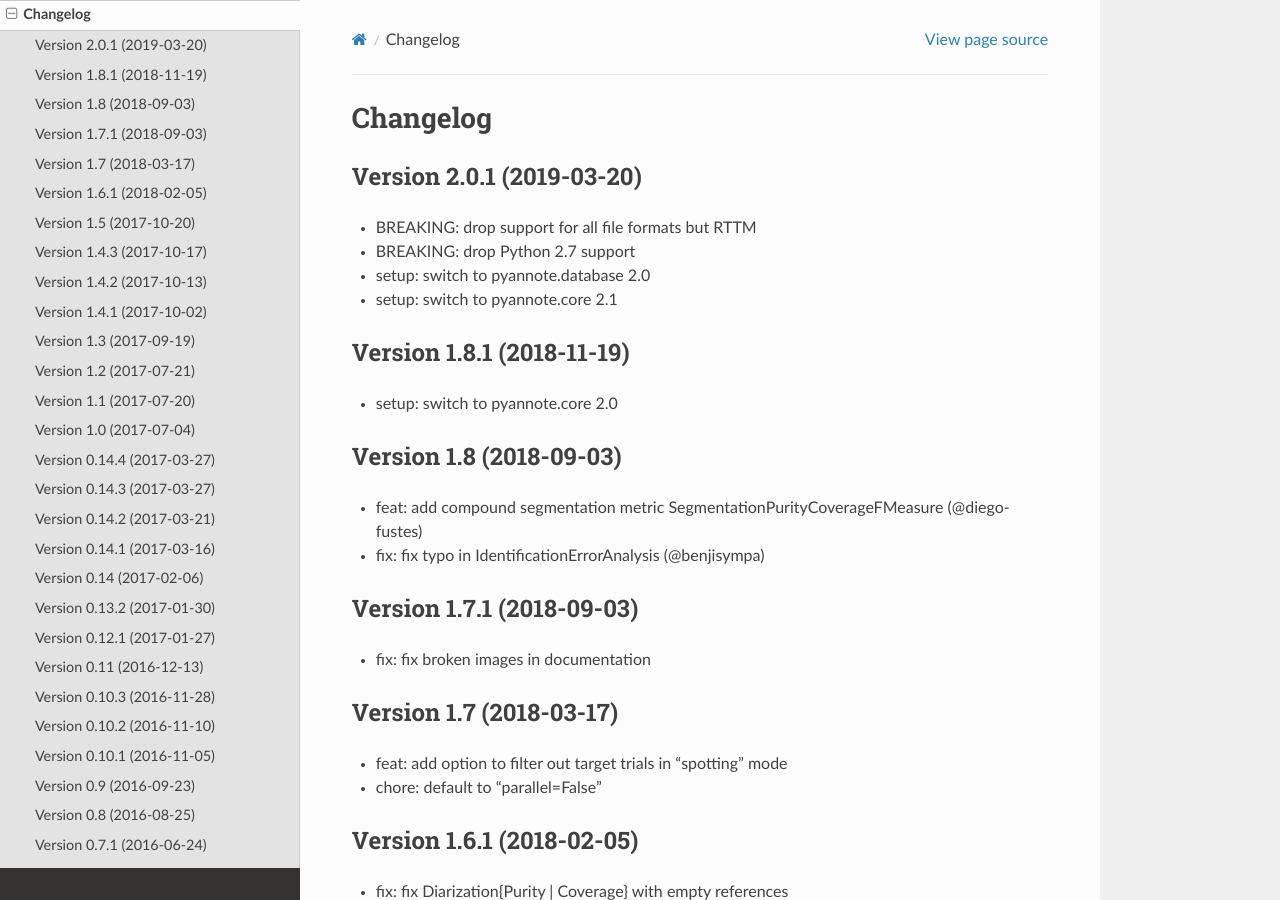
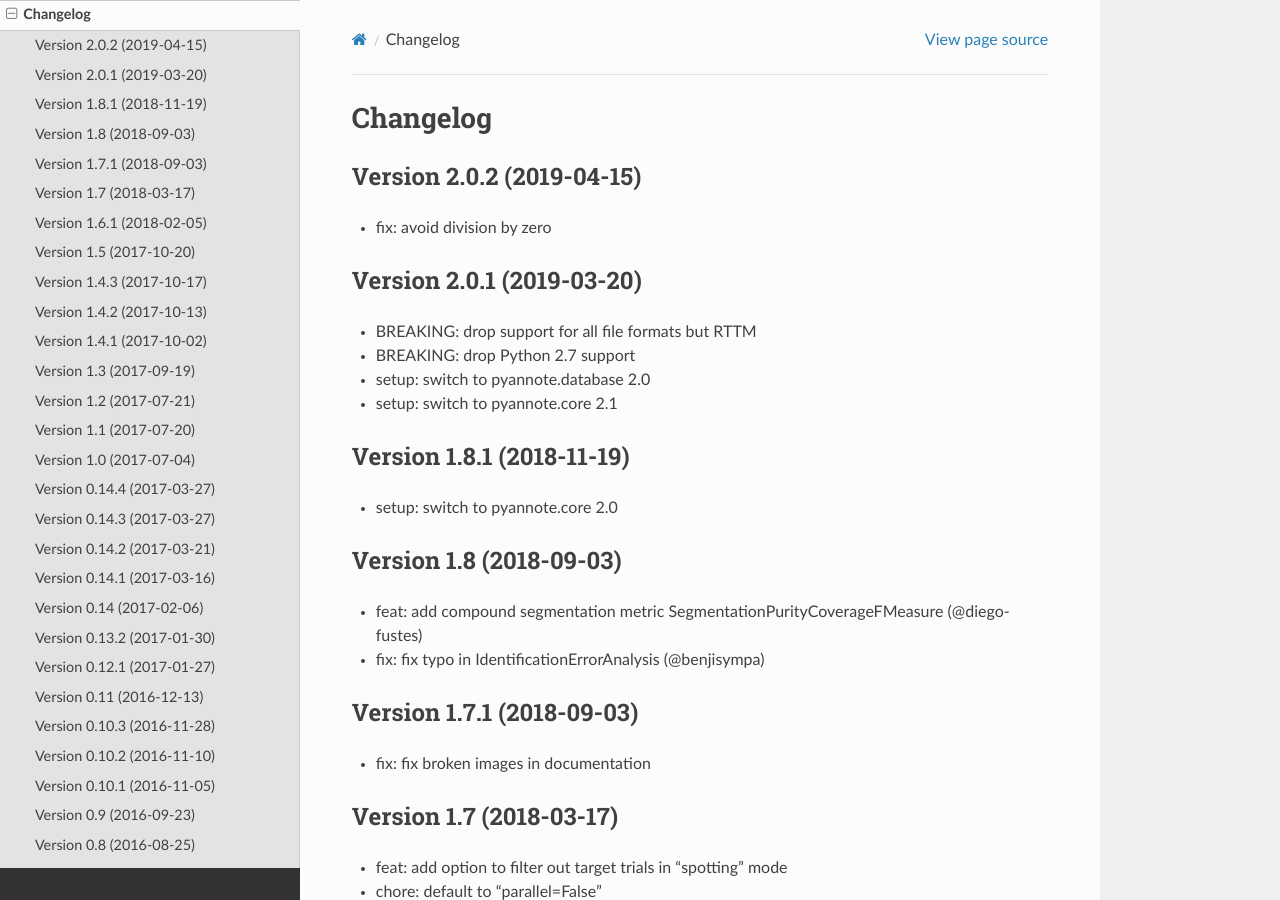
Before and after one commit to pyannote/pyannote-metrics, a Sphinx documentation site: the page built from docs/source/changelog.rst, in a window 1280 px wide and 900 px high. Built offline with Sphinx 7.4.7 and the Read the Docs theme 2.0.0, drawn with Linux system fonts in a browser that asks for light colours.

Commit message:
doc: update changelog

```diff
--- a/docs/source/changelog.rst
+++ b/docs/source/changelog.rst
@@ -1,6 +1,11 @@
 #########
 Changelog
 #########
+
+Version 2.0.2 (2019-04-15)
+~~~~~~~~~~~~~~~~~~~~~~~~~~
+
+- fix: avoid division by zero
 
 Version 2.0.1 (2019-03-20)
 ~~~~~~~~~~~~~~~~~~~~~~~~~~
```
